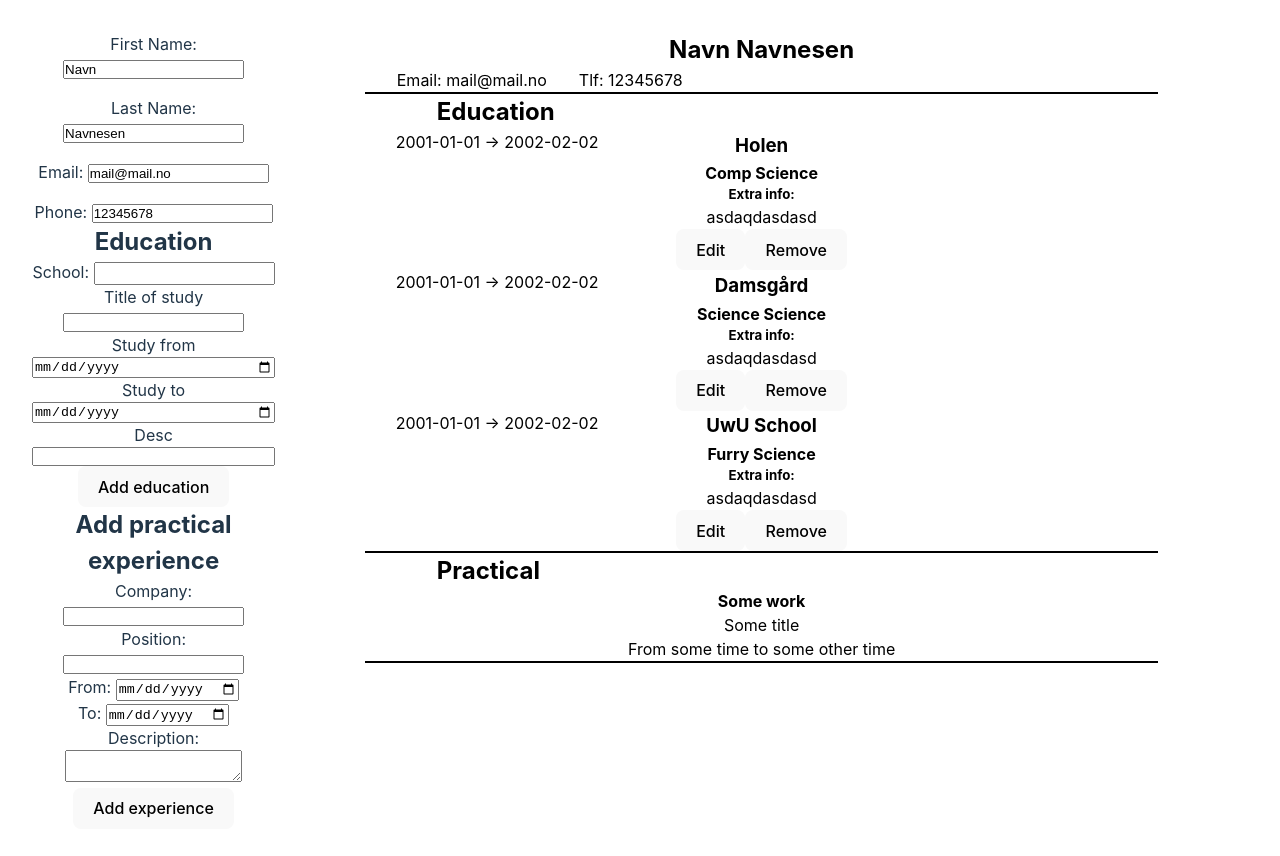
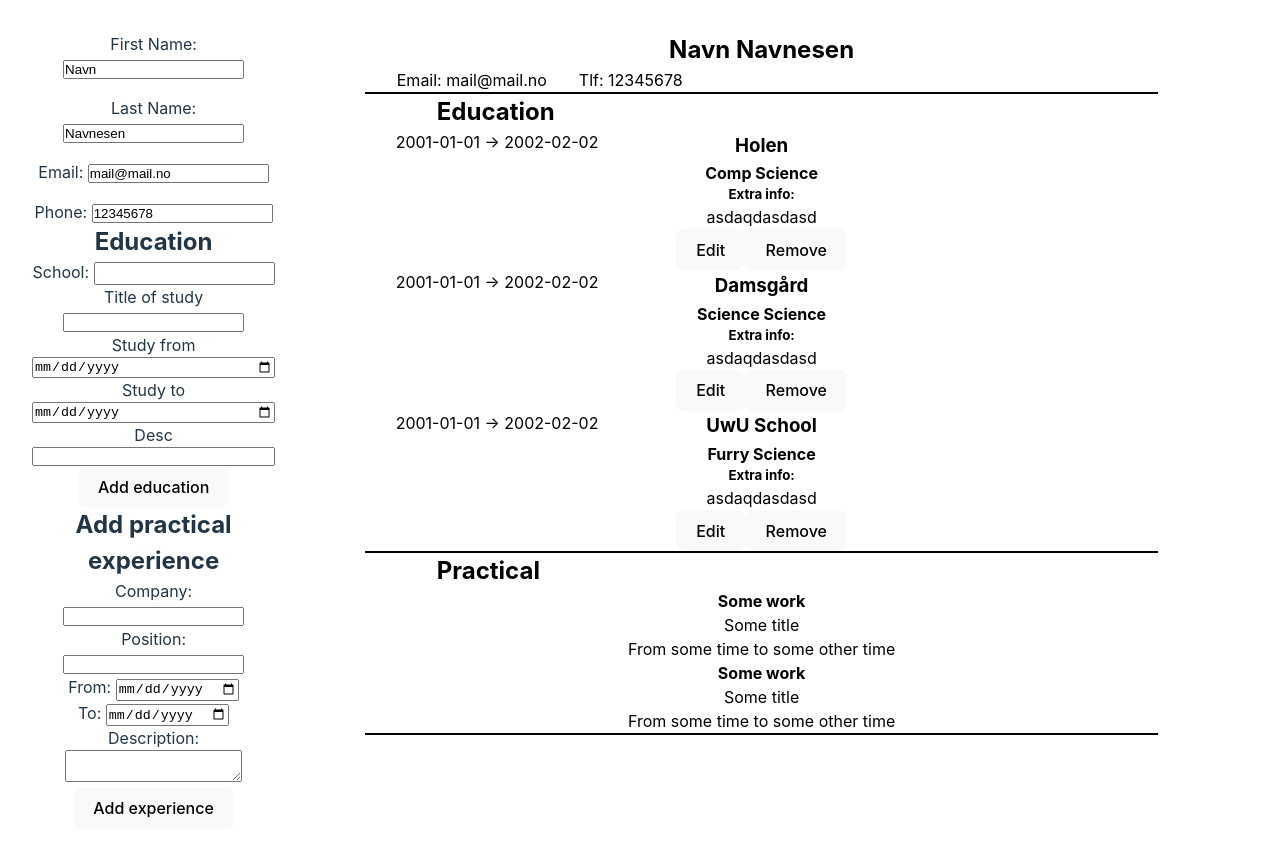
Before and after one commit to ATlexEide/cv-app, a React (Vite) app: page / in a window 1280 px wide. Shown: the top 856 px of the page. Built offline with nearby package versions, Linux system fonts and the light colour scheme.

Commit message:
Update display logic

```diff
--- a/src/Components/PreviewFile.jsx
+++ b/src/Components/PreviewFile.jsx
@@ -4,7 +4,13 @@ import PracticalCard from "./Cards/PracticalCard";
 import Border from "./Border";
 import { useState } from "react";
 import EditDialog from "./EditDialog";
-function PreviewFile({ education, setEducation, person }) {
+function PreviewFile({
+  practical,
+  setPractical,
+  education,
+  setEducation,
+  person,
+}) {
   const [isOpen, setIsOpen] = useState(false);
   const [currentCard, setCurrentCard] = useState({});
 
@@ -12,9 +18,14 @@ function PreviewFile({ education, setEducation, person }) {
     setCurrentCard(card);
     setIsOpen(true);
   };
-  const handleDeleteCard = (cardId) => {
+  // TODO: Clean this shit
+  const handleDeleteEducation = (cardId) => {
     setEducation(education.filter((card) => card.id !== cardId));
   };
+  const handleDeletePractical = (cardId) => {
+    setPractical(practical.filter((card) => card.id !== cardId));
+  };
+  // TODO END
   return (
     <>
       <article id="file">
@@ -32,7 +43,7 @@ function PreviewFile({ education, setEducation, person }) {
                 key={index}
                 data={school}
                 handleEdit={handleEditCard}
-                handleDelete={handleDeleteCard}
+                handleDelete={handleDeleteEducation}
               />
             );
           })}
@@ -40,7 +51,17 @@ function PreviewFile({ education, setEducation, person }) {
         <Border />
         <section id="practical">
           <h2 className="sectionTitle">Practical</h2>
-          <PracticalCard />
+          {practical.map((company, index) => {
+            console.log(company);
+            return (
+              <PracticalCard
+                key={index}
+                data={company}
+                handleEdit={handleEditCard}
+                handleDelete={handleDeletePractical}
+              />
+            );
+          })}
           <Border />
         </section>
       </article>
```
